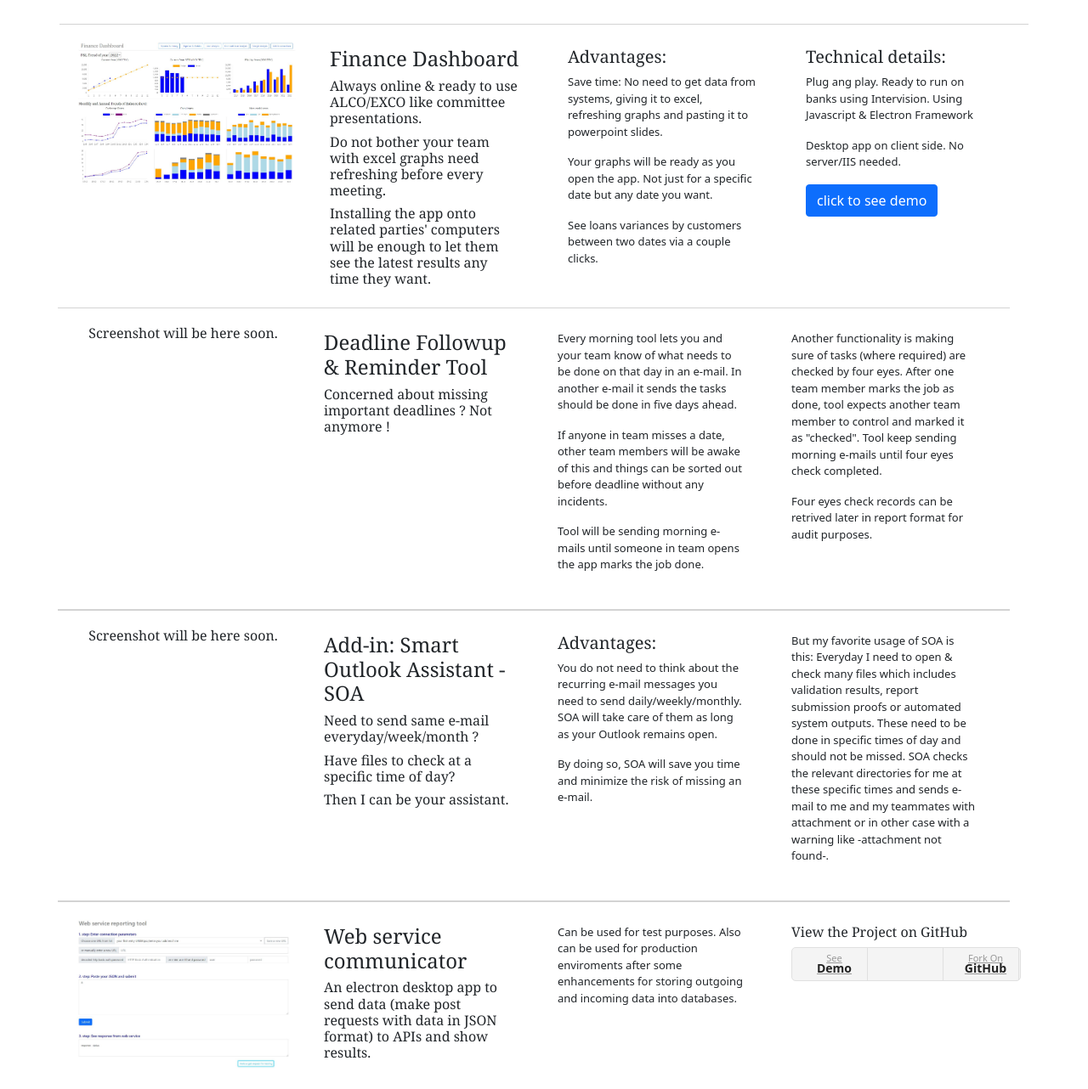
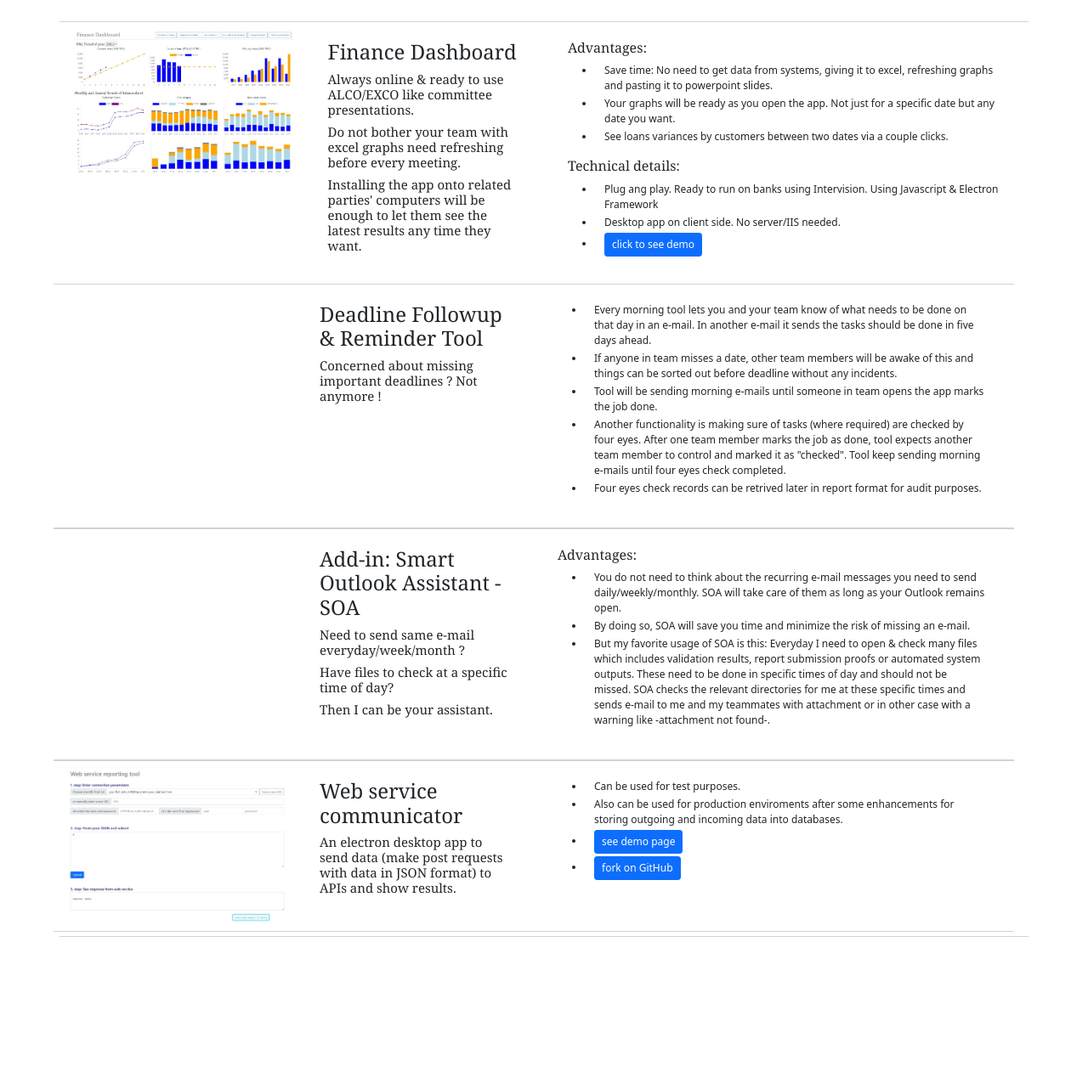
Before and after one commit to cozgun/cozgun.github.io, a plain HTML site: page index.html in a window 1280 px wide. Shown: the part 158-1440 px from the top of the page at 85% size. After the commit the page ends 1301 px from the top, so only its background shows below. Drawn offline with nearby package versions, Linux system fonts and the light colour scheme.

Commit message:
Update index.html

```diff
--- a/index.html
+++ b/index.html
@@ -13,7 +13,7 @@
       margin: auto;
       width: 100%;
       /* border: 3px solid #73AD21; */
-      padding: 10px;
+      padding: 5px;
     }
 
     .centerText {
@@ -24,9 +24,17 @@
       text-align: center;
     }
 
+    ul {
+      font-size: 12px
+    }
+
     p {
-      font-size: 13px
+      font-size: 12px
     }
+    p.font14 {
+      font-size: 14px
+    }
+
 
     /* div {text-align: center;} */
     .vertical-center {
@@ -53,7 +61,7 @@
     }
 
     div.topBottomBorder {
-      padding: 10px;
+      padding: 5px;
       border-style: solid;
       border-width: 1px 0px 1px 0px;
       /* 25px top, 10px right, 4px bottom and 35px left */
@@ -497,69 +505,67 @@ ul.swatch li:first-child { webkit-border-top-left-radius: 9px; -webkit-border-bo
       <div class="col-md-3">
         <div class="card-body">
           <h4 class="card-title">Finance Dashboard</h4>
-          <h6>Always online & ready to use ALCO/EXCO like committee presentations. </h6>
-          <h6>Do not bother your team with excel graphs need refreshing before every meeting.</h6>
-          <h6>Installing the app onto related parties' computers will be enough to let them see the latest results any time they want.</h6>
+          <h6 style="font-size:15px">Always online & ready to use ALCO/EXCO like committee presentations. </h6>
+            <h6 style="font-size:15px">Do not bother your team with excel graphs need refreshing before every meeting.</h6>
+              <h6 style="font-size:15px">Installing the app onto related parties' computers will be enough to let them see the latest results any time they want.</h6>
         </div>
       </div>
 
-      <div class="col-md-3">
+      <div class="col-md-6">
         <div class="card-body">
-          <h5>Advantages:</h5>
-          <p>Save time: No need to get data from systems, giving it to excel, refreshing graphs and pasting it to
-            powerpoint slides. </p>
-          <p>Your graphs will be ready as you open the app. Not just for a specific date but any date you want.</p>
-          <p>See loans variances by customers between two dates via a couple clicks.</p>
-        </div>
-      </div>
-
-      <div class="col-md-3">
-        <div class="card-body">
-          <h5>Technical details:</h5>
-          <p>Plug ang play. Ready to run on banks using Intervision. Using Javascript & Electron Framework</p>
-          <p>Desktop app on client side. No server/IIS needed.</p>
-          <a href="dashboard.html#" class="btn btn-primary">click to see demo</a>
+          <h6>Advantages:</h6>
+          <ul>
+          <li>Save time: No need to get data from systems, giving it to excel, refreshing graphs and pasting it to
+            powerpoint slides. </li>
+          <li>Your graphs will be ready as you open the app. Not just for a specific date but any date you want.</li>
+          <li>See loans variances by customers between two dates via a couple clicks.</li>
+          </ul>
+          <h6>Technical details:</h6>
+          <ul>
+          <li>Plug ang play. Ready to run on banks using Intervision. Using Javascript & Electron Framework</li>
+          <li>Desktop app on client side. No server/IIS needed.</li>
+          <li><a href="dashboard.html#" style="font-size:12px" class="btn btn-sm btn-primary">click to see demo</a></li>
+          </ul>
         </div>
       </div>
 
       <div class="row topBottomBorder">
         <div class="col-md-3 auto center ">
           <div class="first">
-            <h6 class="card-title">Screenshot will be here soon.</h6>
+            <h6 class="card-title"></h6>
           </div>
         </div>
 
         <div class="col-md-3">
           <div class="card-body">
             <h4 class="card-title">Deadline Followup & Reminder Tool</h4>
-            <h6>Concerned about missing important deadlines ? Not anymore !</h6>
+            <h6 style="font-size:15px">Concerned about missing important deadlines ? Not anymore !</h6>
           </div>
         </div>
 
-        <div class="col-md-3">
+        <div class="col-md-6">
           <div class="card-body">
-            <p>Every morning tool lets you and your team know of what needs to be done on that day in an e-mail. In another
-              e-mail it sends the tasks should be done in five days ahead.</p>
-            <p>If anyone in team misses a date, other team members will be awake of this and things can be sorted out
-              before deadline without any incidents. </p>
-            <p>Tool will be sending morning e-mails until someone in team opens the app marks the job done. </p>
+            <ul>
+            <li>Every morning tool lets you and your team know of what needs to be done on that day in an e-mail. In another
+              e-mail it sends the tasks should be done in five days ahead.</li>
+              <li>
+              If anyone in team misses a date, other team members will be awake of this and things can be sorted out
+              before deadline without any incidents.</li>
+              <li>Tool will be sending morning e-mails until someone in team opens the app marks the job done.</li>
+            <li>Another functionality is making sure of tasks (where required) are checked by four eyes. After one team
+              member marks the job as done, tool expects another team member to control and marked it as "checked". Tool
+              keep sending morning e-mails until four eyes check completed.</li>
+              <li>Four eyes check records can be retrived later in report format for audit purposes. </li>
+            </ul>
           </div>
         </div>
 
-        <div class="col-md-3">
-          <div class="card-body">
-            <p>Another functionality is making sure of tasks (where required) are checked by four eyes. After one team
-              member marks the job as done, tool expects another team member to control and marked it as "checked". Tool
-              keep sending morning e-mails until four eyes check completed. </p>
-            <p>Four eyes check records can be retrived later in report format for audit purposes. </p>
-          </div>
-        </div>
       </div>
 
       <div class="row topBottomBorder">
         <div class="col-md-3 auto center ">
           <div class="first">
-            <h6 class="card-title">Screenshot will be here soon.</h6>
+            <h6 class="card-title"></h6>
           </div>
         </div>
 
@@ -567,31 +573,28 @@ ul.swatch li:first-child { webkit-border-top-left-radius: 9px; -webkit-border-bo
         <div class="col-md-3">
           <div class="card-body">
             <h4 class="card-title">Add-in: Smart Outlook Assistant - SOA</h4>
-            <h6>Need to send same e-mail everyday/week/month ? </h6>
-            <h6>Have files to check at a specific time of day? </h6>
-            <h6>Then I can be your assistant.</h6>
+            <h6 style="font-size:15px">Need to send same e-mail everyday/week/month ? </h6>
+            <h6 style="font-size:15px">Have files to check at a specific time of day? </h6>
+            <h6 style="font-size:15px">Then I can be your assistant.</h6>
           </div>
         </div>
 
-        <div class="col-md-3">
+        <div class="col-md-6">
           <div class="card-body">
-            <h5>Advantages:</h5>
-            <p>You do not need to think about the recurring e-mail messages you need to send daily/weekly/monthly. SOA
-              will take care of them as long as your Outlook remains open. </p>
-            <p>By doing so, SOA will save you time and minimize the risk of missing an e-mail.</p>
-            <p></p>
+            <h6>Advantages:</h6>
+            <ul>
+            <li>You do not need to think about the recurring e-mail messages you need to send daily/weekly/monthly. SOA
+              will take care of them as long as your Outlook remains open. </li>
+            <li>By doing so, SOA will save you time and minimize the risk of missing an e-mail.</li>
+            <li>But my favorite usage of SOA is this: Everyday I need to open & check many files which includes
+              validation results, report submission proofs or automated system outputs. These need to be done in
+              specific times of day and should not be missed. SOA checks the relevant directories for me at these
+              specific times and sends e-mail to me and my teammates with attachment or in other case with a warning
+              like -attachment not found-. </li>
+          </ul>
           </div>
         </div>
 
-        <div class="col-md-3">
-          <div class="card-body">
-            <p>But my favorite usage of SOA is this: Everyday I need to open & check many files which includes
-              validation results, report submission proofs or automated system outputs. These need to be done in
-              specific times of day and should not be missed. SOA checks the relevant directories for me at these
-              specific times and sends e-mail to me and my teammates with attachment or in other case with a warning
-              like -attachment not found-. </p>
-          </div>
-        </div>
       </div>
 
       <div class="row topBottomBorder">
@@ -604,29 +607,23 @@ ul.swatch li:first-child { webkit-border-top-left-radius: 9px; -webkit-border-bo
         <div class="col-md-3">
           <div class="card-body">
             <h4 class="card-title">Web service communicator</h4>
-            <h6>An electron desktop app to send data (make post requests with data in JSON format) to APIs and show results.</h6>
+            <h6  style="font-size:15px">An electron desktop app to send data (make post requests with data in JSON format) to APIs and show results.</h6>
           </div>
         </div>
 
-        <div class="col-md-3">
+        <div class="col-md-6">
           <div class="card-body">
-            <p>Can be used for test purposes. Also can be used for production enviroments after some enhancements for
-              storing outgoing and incoming data into databases.</p>
+            <ul>
+            <li>Can be used for test purposes. </li>
+              <li>Also can be used for production enviroments after some enhancements for
+              storing outgoing and incoming data into databases.</li>
+              <li><a href="webService.html#" style="font-size:12px" class="btn btn-sm btn-primary">see demo page</a></li>
+              <li><a href="https://github.com/cozgun/webServicePostRequest" style="font-size:12px" class="btn btn-sm btn-primary">fork on GitHub</a></li>
+                </ul>
+              </ul>
           </div>
         </div>
 
-        <div class="col-md-3">
-          <div class="card-body">
-            <github_link>
-            <h6>View the Project on GitHub</h6>
-              <ul>
-                <li><a href="dashboard.html#">See <strong>Demo</strong></a></li>
-                <li></li>
-                <li><a href="https://github.com/cozgun/webServicePostRequest">Fork On <strong>GitHub</strong></a></li>
-              </ul>
-              </github_link>
-          </div>
-        </div>
       </div>
     </div>
   </div>
```
